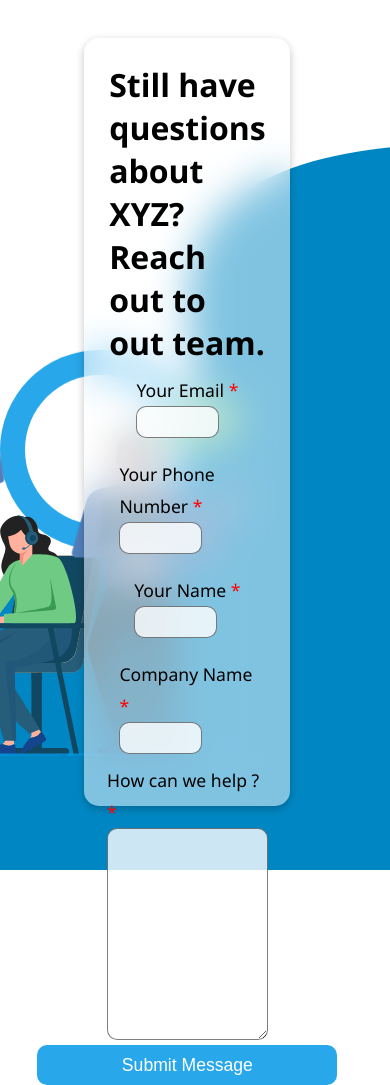
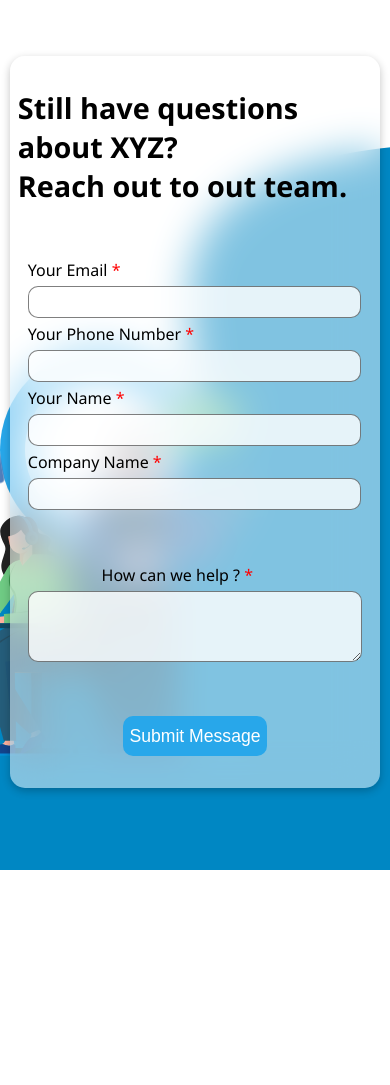
Before and after one commit to SumitKrShakya/Smart-India-Hackathon-2022, a plain HTML site: page Frontend/html/contact_us.html in a window 390 px wide. Shown: the top 1085 px of the page. After the commit the page ends 870 px from the top, so only its background shows below. Drawn offline with Linux system fonts and the light colour scheme.

Commit message:
Responsive contact us

```diff
--- a/Frontend/css/contact_us.css
+++ b/Frontend/css/contact_us.css
@@ -14,10 +14,10 @@ body {
 
 .main-form-card {
     height: 85vh;
-    width: 40vw;
-    margin: 0vh 10vh;
+    max-width: 35rem;
+    margin: 0vh 10px;
     border-radius: 15px;
-    padding: 25px;
+    padding: 2%;
 }
 
 form {
@@ -26,6 +26,10 @@ form {
     align-items: center;
     flex-direction: column;
     height: 100%;
+}
+
+form>div {
+    width: 100%;
 }
 
 .form-heading {
@@ -46,12 +50,13 @@ label {
     display: block;
     font-size: 1.1rem;
     line-height: 2rem;
+    /* width: 50%; */
 }
 
 input {
     background-color: rgba(255, 255, 255, 0.8);
     font-size: 0.9rem;
-    width: 13vw;
+    /* max-width: 20rem; */
     height: 30px;
     border-radius: 10px;
     border: 1.5px solid rgba(0, 0, 0, 0.5);
@@ -59,11 +64,17 @@ input {
     /* margin: 10px; */
 }
 
+.textared-div {
+    /* padding: 5%; */
+    text-align: center;
+}
+
 textarea {
     padding: 15px;
+    /* margin: 0% 5%; */
     background-color: rgba(255, 255, 255, 0.8);
     border-radius: 10px;
-    width: 33vw;
+    width: 90%;
     border: 1.5px solid rgba(0, 0, 0, 0.5);
     font-family: 'Segoe UI', Tahoma, Geneva, Verdana, sans-serif;
     /* font-family: ; */
@@ -71,6 +82,13 @@ textarea {
 
 .input-div {
     margin: 10px;
+    width: 40%;
+    /* width: 100%; */
+    /* width: 50%; */
+}
+
+.submit-div {
+    text-align: center;
 }
 
 .submit {
@@ -79,7 +97,7 @@ textarea {
     /* font-weight: bold; */
     color: white;
     height: 40px;
-    width: 300px;
+    /* width: 300px; */
     border-radius: 10px;
     background-color: rgba(40, 167, 234, 1);
     border: 0px solid black;
@@ -200,3 +218,27 @@ span {
         transform: translate(0px, 0px)
     }
 }
+
+@media screen and (max-width: 500px) {
+    textarea {
+        height: 10vw;
+        width: 85%;
+    }
+    .textared-div {
+        margin: 0px 10px;
+    }
+    .form-heading {
+        font-size: 1.8rem;
+        font-weight: bolder;
+    }
+    .input-div {
+        width: 100%;
+        margin: 0px 10px;
+    }
+    input,
+    label {
+        width: 90%;
+        display: block;
+        font-size: 1rem;
+    }
+}
--- a/Frontend/html/contact_us.html
+++ b/Frontend/html/contact_us.html
@@ -140,11 +140,11 @@
                     <input type="text">
                 </div>
             </div>
-            <div>
+            <div class="textared-div">
                 <label for="exp">How can we help ? <span>*</span></label>
                 <textarea name="explaination" id="" cols="30" rows="10"></textarea>
             </div>
-            <div>
+            <div class="submit-div">
                 <button class="submit" type="submit">Submit Message</button>
             </div>
         </form>
```
Also changed, not shown: Frontend/html/index.html (+1 -1 lines).
